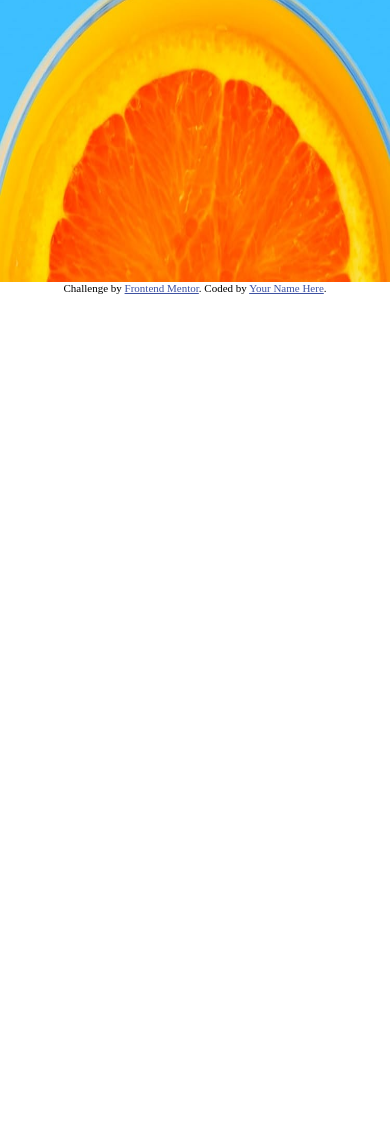
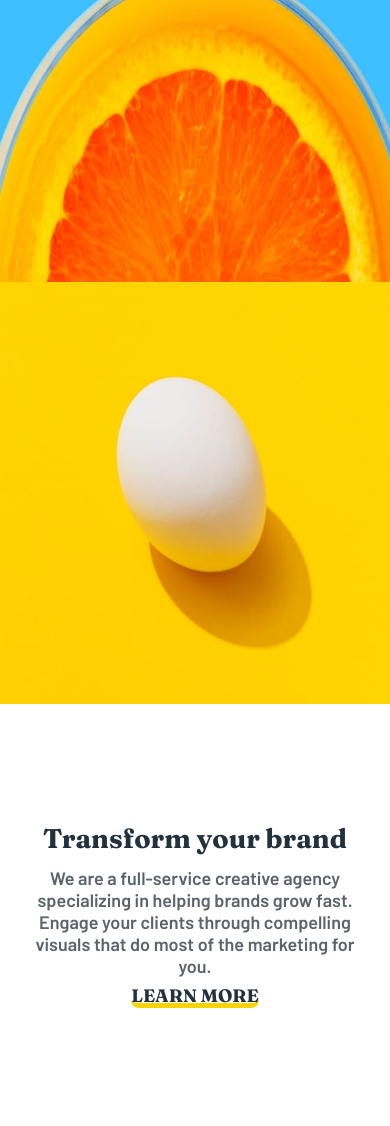
Before and after one commit to naiiiden/sunnyside-agency-landing-page, a plain HTML site: page index.html in a window 390 px wide. Shown: the part 562-1688 px from the top of the page. Before the commit the page ends 856 px from the top, so only its background shows below. Drawn offline with Linux system fonts and the light colour scheme.

Commit message:
section1 completed & responsive

```diff
--- a/index.html
+++ b/index.html
@@ -33,13 +33,19 @@
     </main>
   </div>
 
-  <!-- Transform your brand
+  <section>
+    <div class="white_bg">
+      <div class="text">
+        <h2>Transform your brand</h2>
+        <p>We are a full-service creative agency specializing in helping brands grow fast.
+          Engage your clients through compelling visuals that do most of the marketing for you.</p>
+        <a>LEARN MORE</a>
+      </div>
+    </div>
+    <div class="bg_image"></div>
+  </section>
 
-  We are a full-service creative agency specializing in helping brands grow fast.
-  Engage your clients through compelling visuals that do most of the marketing for you.
-
-  Learn more
-
+  <!--
   Stand out to the right audience
 
   Using a collaborative formula of designers, researchers, photographers, videographers, and copywriters, we’ll build and extend your brand in digital places.
@@ -72,9 +78,9 @@
   Contact -->
 
   <script src="script.js"></script>
-  <div class="attribution">
+  <!-- <div class="attribution">
     Challenge by <a href="https://www.frontendmentor.io?ref=challenge" target="_blank">Frontend Mentor</a>.
     Coded by <a href="#">Your Name Here</a>.
-  </div>
+  </div> -->
 </body>
 </html>
--- /dev/null
+++ b/style/_section1.scss
@@ -0,0 +1,70 @@
+section {
+    display: flex;
+    flex-direction: column-reverse;
+
+    .white_bg {
+        height: 50vh;
+        display: flex;
+        align-items: center;
+        justify-content: center;
+        text-align: center;
+        padding: 1.5rem;
+
+        .text {
+            display: flex;
+            flex-direction: column;
+            align-items: center;
+            justify-content: center;
+            gap: .75rem;
+        }
+
+        h2, a {
+            color: $very-dark-desaturated-blue;
+            font-family: Fraunces, sans-serif;
+        }
+
+        p {
+            font-family: Barlow, sans-serif;
+            color: $very-dark-grayish-blue;
+        }
+
+        a {
+            border-bottom: 5px solid $yellow;
+            border-radius: .5rem;
+            line-height: .8;
+        }
+    }
+
+    .bg_image {
+        height: 50vh;
+        background: url("../images/mobile/image-transform.jpg");
+        background-size: 100% 100%;
+        background-repeat: no-repeat;
+        background-position: center;
+    }
+}
+
+@media screen and (min-width: 1024px) {
+    section {
+        flex-direction: row;
+
+        .white_bg {
+            width: 50%;
+            padding: 3rem;
+
+            .text {
+                align-items: flex-start;
+                text-align: start;
+                width: 50%;
+                gap: 1rem;
+            }
+        }
+
+        .bg_image {
+            width: 50%;
+            background: url("../images/desktop/image-transform.jpg");
+            background-size: 100% 100%;
+            background-repeat: no-repeat;
+        }
+    }
+}
--- a/style/style.scss
+++ b/style/style.scss
@@ -1,3 +1,4 @@
 @import "./general";
 @import "./header";
 @import "./main";
+@import "./section1";
```
Also changed, not shown: style/style.css, 1 other file.
